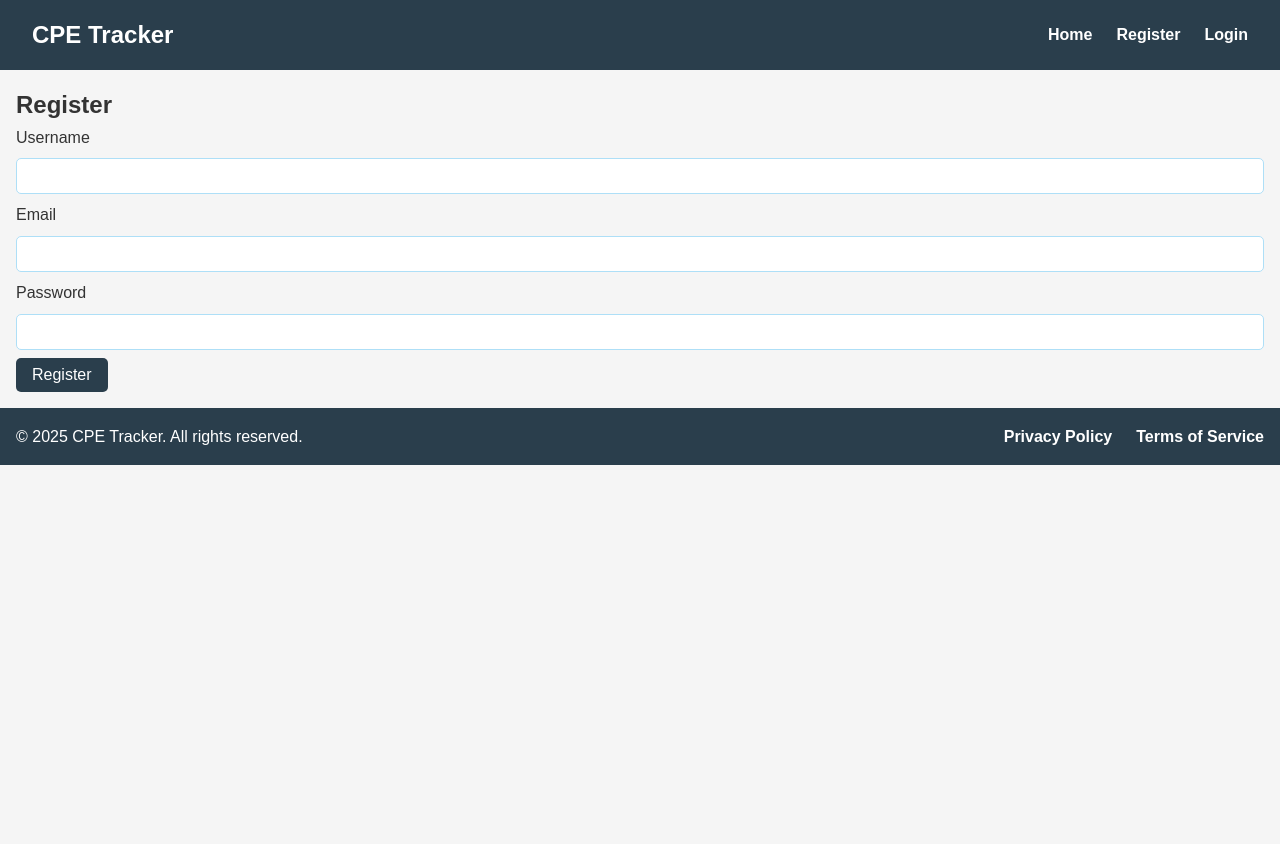
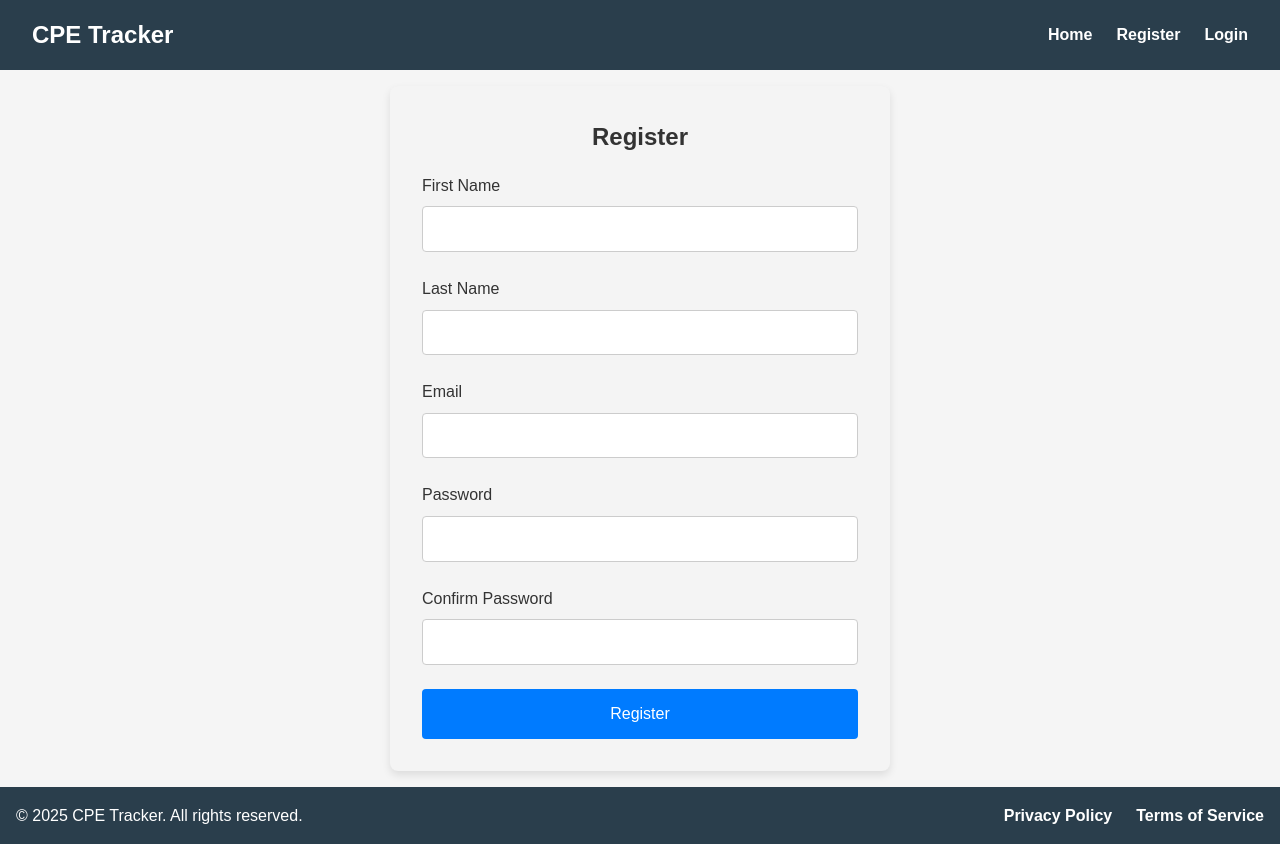
Before and after one commit to joshstandley/cpe-tracker, a React (Vite) app in the folder client/: page /register in a window 1280 px wide. Before the commit the page ends 800 px from the top, so only its background shows below. Built offline with nearby package versions, Linux system fonts and the light colour scheme.

Commit message:
Update registration and login forms with improved styling and container layout

```diff
--- a/client/src/pages/Login.jsx
+++ b/client/src/pages/Login.jsx
@@ -1,6 +1,7 @@
 import React, { useState } from "react";
 import { useNavigate } from "react-router-dom";
 import axios from "axios";
+import "../styles/login.css";  // Corrected path to lowercase 'login.css'
 
 function Login() {
   const [formData, setFormData] = useState({
@@ -9,7 +10,7 @@ function Login() {
   });
 
   const [error, setError] = useState("");
-  const navigate = useNavigate();  // Hook for programmatically navigating
+  const navigate = useNavigate();
 
   const handleChange = (e) => {
     setFormData({
@@ -25,7 +26,6 @@ function Login() {
       const response = await axios.post("/api/login", formData);
 
       if (response.status === 200) {
-        // After successful login, redirect to the dashboard
         navigate("/dashboard");
       }
     } catch (err) {
@@ -34,9 +34,9 @@ function Login() {
   };
 
   return (
-    <div>
+    <div className="form-container">
       <h2>Login</h2>
-      {error && <p>{error}</p>}
+      {error && <p style={{ color: "red" }}>{error}</p>}
       <form onSubmit={handleSubmit}>
         <div>
           <label htmlFor="email">Email</label>
--- a/client/src/pages/Register.jsx
+++ b/client/src/pages/Register.jsx
@@ -1,14 +1,18 @@
 import React, { useState } from "react";
 import axios from "axios";
+import "../styles/register.css";  // Corrected path to lowercase 'register.css'
 
 function Register() {
   const [formData, setFormData] = useState({
-    username: "",
+    firstName: "",
+    lastName: "",
     email: "",
     password: "",
+    confirmPassword: "",
   });
 
   const [error, setError] = useState("");
+  const [success, setSuccess] = useState("");
 
   const handleChange = (e) => {
     setFormData({
@@ -20,11 +24,26 @@ function Register() {
   const handleSubmit = async (e) => {
     e.preventDefault();
 
+    // Check if the passwords match
+    if (formData.password !== formData.confirmPassword) {
+      setError("Passwords do not match.");
+      return;
+    }
+
     try {
-      const response = await axios.post("/api/register", formData);
+      const response = await axios.post("/api/register", {
+        firstName: formData.firstName,
+        lastName: formData.lastName,
+        email: formData.email,
+        password: formData.password,
+      });
+
       if (response.status === 201) {
-        // Redirect to login page after successful registration
-        window.location.href = "/login";
+        setSuccess("Registration successful! Please login.");
+        setError("");  // Clear any previous errors
+        setTimeout(() => {
+          window.location.href = "/login";
+        }, 2000);
       }
     } catch (err) {
       setError("Registration failed. Please try again.");
@@ -32,17 +51,29 @@ function Register() {
   };
 
   return (
-    <div>
+    <div className="form-container">
       <h2>Register</h2>
-      {error && <p>{error}</p>}
+      {error && <p style={{ color: "red" }}>{error}</p>}
+      {success && <p style={{ color: "green" }}>{success}</p>}
       <form onSubmit={handleSubmit}>
         <div>
-          <label htmlFor="username">Username</label>
+          <label htmlFor="firstName">First Name</label>
           <input
             type="text"
-            id="username"
-            name="username"
-            value={formData.username}
+            id="firstName"
+            name="firstName"
+            value={formData.firstName}
+            onChange={handleChange}
+            required
+          />
+        </div>
+        <div>
+          <label htmlFor="lastName">Last Name</label>
+          <input
+            type="text"
+            id="lastName"
+            name="lastName"
+            value={formData.lastName}
             onChange={handleChange}
             required
           />
@@ -69,6 +100,17 @@ function Register() {
             required
           />
         </div>
+        <div>
+          <label htmlFor="confirmPassword">Confirm Password</label>
+          <input
+            type="password"
+            id="confirmPassword"
+            name="confirmPassword"
+            value={formData.confirmPassword}
+            onChange={handleChange}
+            required
+          />
+        </div>
         <button type="submit">Register</button>
       </form>
     </div>
--- /dev/null
+++ b/client/src/styles/login.css
@@ -0,0 +1,44 @@
+.form-container {
+    width: 100%;
+    max-width: 500px;
+    margin: 0 auto;
+    padding: 2rem;
+    background-color: #f4f4f4;
+    border-radius: 8px;
+    box-shadow: 0 4px 8px rgba(0, 0, 0, 0.1);
+  }
+
+  .form-container h2 {
+    text-align: center;
+    margin-bottom: 1rem;
+  }
+
+  .form-container form {
+    display: flex;
+    flex-direction: column;
+  }
+
+  .form-container form div {
+    margin-bottom: 1rem;
+  }
+
+  .form-container input {
+    width: 100%;
+    padding: 0.8rem;
+    margin-top: 0.5rem;
+    border-radius: 4px;
+    border: 1px solid #ccc;
+  }
+
+  .form-container button {
+    padding: 1rem;
+    background-color: #007BFF;
+    color: white;
+    border: none;
+    border-radius: 4px;
+    cursor: pointer;
+  }
+
+  .form-container button:hover {
+    background-color: #0056b3;
+  }
--- /dev/null
+++ b/client/src/styles/register.css
@@ -0,0 +1,44 @@
+.form-container {
+    width: 100%;
+    max-width: 500px; /* Control the max width */
+    margin: 0 auto;  /* Center the form container */
+    padding: 2rem;
+    background-color: #f4f4f4;
+    border-radius: 8px;
+    box-shadow: 0 4px 8px rgba(0, 0, 0, 0.1);
+  }
+
+  .form-container h2 {
+    text-align: center;
+    margin-bottom: 1rem;
+  }
+
+  .form-container form {
+    display: flex;
+    flex-direction: column;
+  }
+
+  .form-container form div {
+    margin-bottom: 1rem;
+  }
+
+  .form-container input {
+    width: 100%;
+    padding: 0.8rem;
+    margin-top: 0.5rem;
+    border-radius: 4px;
+    border: 1px solid #ccc;
+  }
+
+  .form-container button {
+    padding: 1rem;
+    background-color: #007BFF;
+    color: white;
+    border: none;
+    border-radius: 4px;
+    cursor: pointer;
+  }
+
+  .form-container button:hover {
+    background-color: #0056b3;
+  }
```
Also changed, not shown: 1 other file (tests, documents, lock files or other folders).
